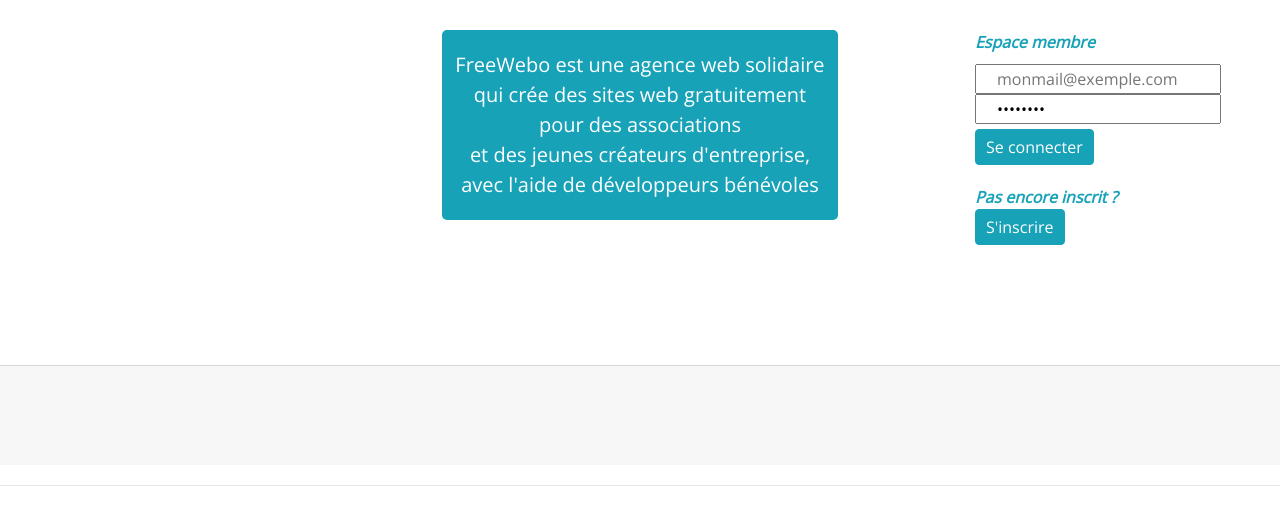
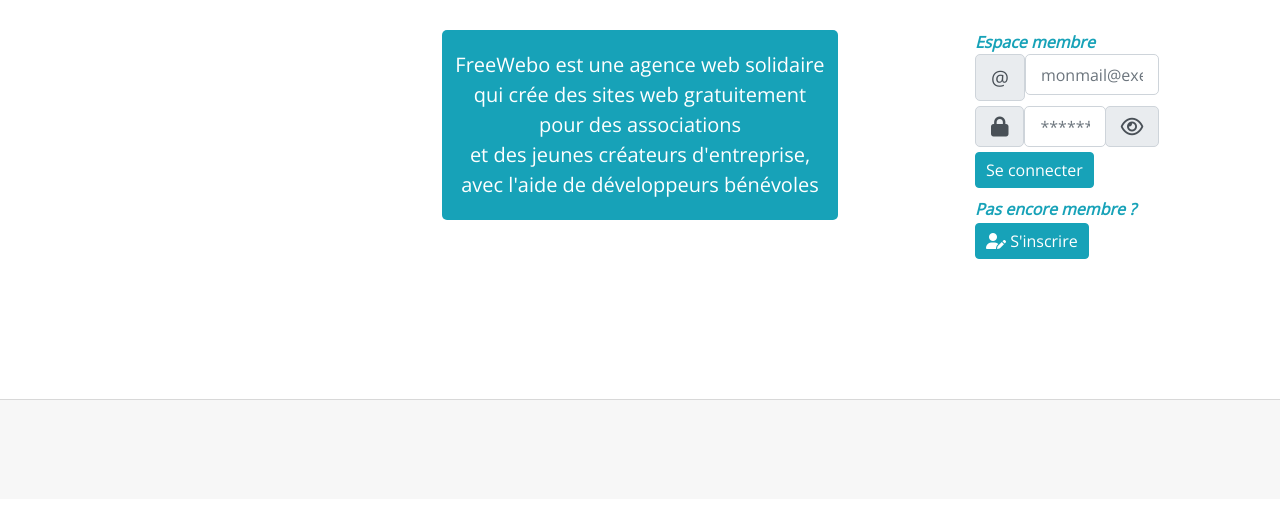
Before and after one commit to AnneDreuille/freewebo, a PHP site: page / in a window 1280 px wide. Shown: the part 118-637 px from the top of the page. Run offline with PHP 8.4, Linux system fonts and the light colour scheme; some libraries are stand-ins or nearby versions.

Commit message:
Update homepage.php
modif formulaires

```diff
--- a/view/front/homepage.php
+++ b/view/front/homepage.php
@@ -5,7 +5,7 @@
     <div class="container-fluid">
 
         <header class="card-header rounded">
-            <h1 class="text-center page-header text-info"><img src="public/images/logo.png" alt="logo"/><strong> Bienvenue sur le site FreeWebo&nbsp;!</strong>
+            <h1 class="text-center page-header text-info"><img src="/freewebo/public/images/logo.png" alt="logo"/><strong> Bienvenue sur le site FreeWebo&nbsp;!</strong>
             </h1>
         </header><br/>
 
@@ -15,21 +15,44 @@
                 <p class="text-center bg-info rounded text-white py-3">FreeWebo est une agence web solidaire<br/> qui crée des sites web gratuitement<br/> pour des associations<br/>et des jeunes créateurs d'entreprise,<br/>avec l'aide de développeurs bénévoles</p>
             </div>
 
-            <div class="offset-md-1 col-md-3">
+            <div class="offset-md-1 col-md-2 offset-md-1">
                 <!-- formulaire pour se connecter -->
                 <form method="post">
-                    <div class="form-group small mb-1">
-                        <legend class="italic font-weight-bold text-info small">Espace membre</legend>
-                        <input type="email" name="email" placeholder="monmail@exemple.com" required class="px-3" />
-                        <input type="password" name="password" value="password" required class="px-3"/>
+                    <div class="form-group">
+                        <p class="italic font-weight-bold text-info small mb-0">Espace membre</p>
+                        <div class="form-group row mb-1">
+                            <div class="col">
+                                <div class="input-group-prepend">
+                                    <span class="input-group-text" aria-label="arobase">@</span>
+                                    <input type="email" name="email" id="mail" placeholder="monmail@exemple.com" required class="form-control small"/>
+                                </div>
+                            </div>
+                        </div>
+                        <div class="form-group row mb-1">
+                            <div class="col">
+                                <div class="input-group-prepend">
+                                    <span class="input-group-text" aria-label="password"><span class="fas fa-lock"></span></span>
+                                    <input type="password" name="password" id="password" placeholder="******" required class="form-control small"/>
+                                    <div class="input-group-append">
+                                        <span class="input-group-text"><span class="far fa-eye"></span></span>
+                                    </div>
+                                </div>
+                            </div>
+                        </div>
+                        <div class="form-group row mb-1">
+                            <div class="col">
+                                <input type="submit" value="Se connecter" id="submit" class="btn btn-info btn-sm small" />
+                            </div>
+                        </div>
+                        <!-- bouton pour s'inscrire -->
+                        <div class="form-group row">
+                            <div class="col">
+                                <span class="small italic font-weight-bold text-info mt-3 mb-0">Pas encore membre&nbsp;?</span>
+                                <a class="btn btn-sm btn-info small" href="/freewebo/view/front/signUp.php" role="button"><span class="fas fa-user-edit"></span> S'inscrire</a>
+                            </div>
+                        </div>
                     </div>
-                    <input type="submit" value="Se connecter" id="submit" class="btn btn-info btn-sm small" />
                 </form>
-                <div>
-                    <!-- bouton pour s'inscrire -->
-                    <p class="small italic font-weight-bold text-info mt-3 mb-0">Pas encore inscrit&nbsp;?</p>
-                    <a class="btn btn-sm btn-info small" href="view/front/signUp.php" role="button">S'inscrire</a>
-                </div>
             </div>
         </div><br/>
 
```
